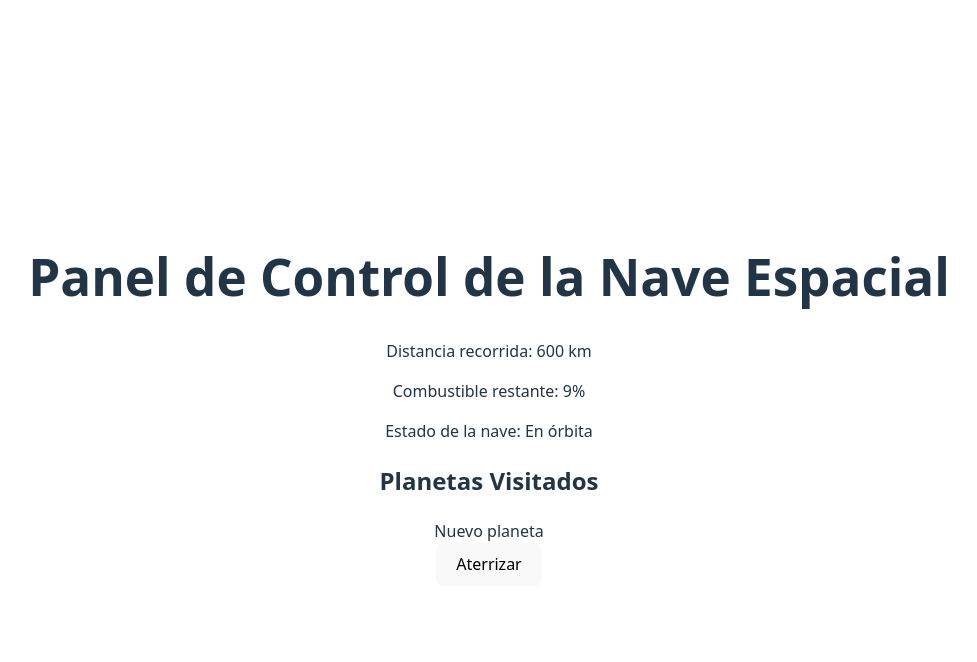
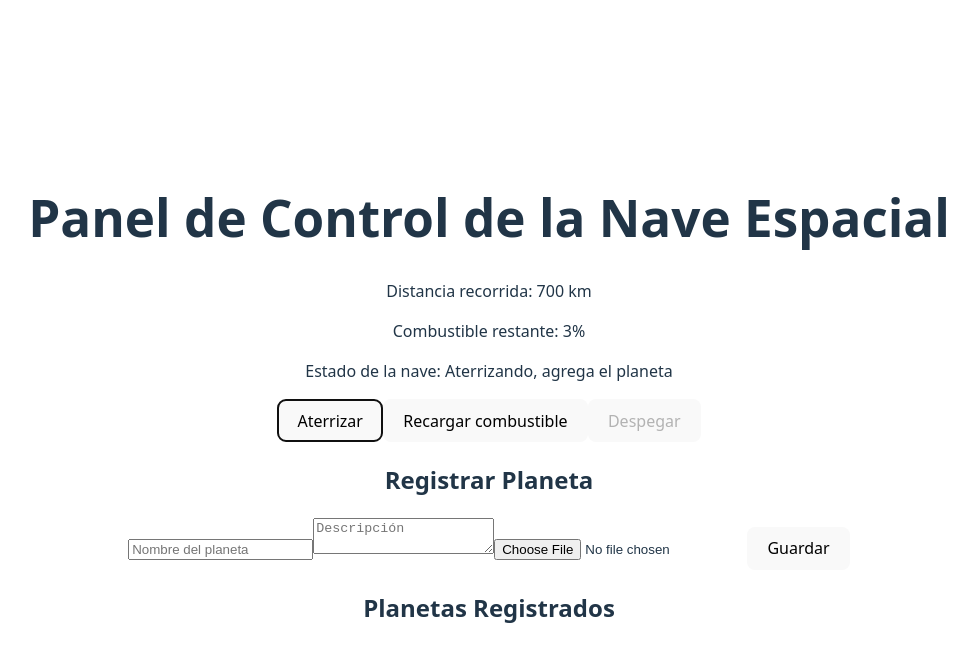
Before and after one commit to AmeghanFG/M6_IntroduccionAReact_Entregables, a React (Vite) app in the folder M6-4_Ciclo-de-vida-de-Componentes/: page / in a window 1280 px wide. Both pictures are taken after a click on the button "Aterrizar". Shown: the top 662 px of the page, without its empty margins (151-1128 px from the left). Built offline with nearby package versions, Linux system fonts and the light colour scheme.

Commit message:
Agregando localStorage y ocultación de formulario cuando no  se necesita

```diff
--- a/M6-4_Ciclo-de-vida-de-Componentes/src/App.jsx
+++ b/M6-4_Ciclo-de-vida-de-Componentes/src/App.jsx
@@ -1,5 +1,5 @@
-import React, { useState, useEffect, useMemo } from 'react';
-import Planeta from './components/Planeta';
+import React, { useState, useEffect, useMemo, useRef } from 'react';
+// import Planeta from './components/Planeta';
 import './App.css'
 
 function App() {
@@ -7,7 +7,16 @@ function App() {
   const [distancia, setDistancia] = useState(0);
   const [combustible, setCombustible] = useState(10);
   const [estadoNave, setEstadoNave] = useState('En órbita');
-  const [planetasVisitados, setPlanetasVisitados] = useState([]);
+
+  // Estados para planetas desde localStorage
+  const [planetas, setPlanetas] = useState(
+    JSON.parse(localStorage.getItem('planetas')) || []
+  );
+  const [nombre, setNombre] = useState('');
+  const [descripcion, setDescripcion] = useState('');
+  const [imagen, setImagen] = useState(null);
+  const inputImagenRef = useRef(null);
+  const [mostrarFormulario, setMostrarFormulario] = useState(false);
 
   // Efectos
   useEffect(() => {
@@ -37,9 +46,15 @@ function App() {
     // setEstadoNave('¡Combustible actualizado!');
     console.log(`Combustible actualizado: ${combustible}%`);
     if (combustible === 0 && estadoNave !== 'Aterrizando') {
-      setEstadoNave('Sin combustible, aterriza para recargar ⛽️');
+      setEstadoNave('Sin combustible ⛽️');
     }
   }, [combustible]);
+
+
+  // Efecto para guardar planetas en localStorage
+  useEffect(() => {
+    localStorage.setItem('planetas', JSON.stringify(planetas));
+  }, [planetas]);
 
   // Memorización
   const mensajeEstado = useMemo(() => {
@@ -47,12 +62,47 @@ function App() {
   }, [estadoNave]);
 
   const aterrizar = () => {
-    setEstadoNave('Aterrizando');
-    setPlanetasVisitados((prev) => [...prev, 'Nuevo planeta']);
-    setTimeout(() => {
-      setCombustible(10);
+    setEstadoNave('Aterrizando, agrega el planeta');
+    setMostrarFormulario(true);
+  };
+
+  const despegar = () => {
+    if (combustible > 0) {
       setEstadoNave('En órbita');
-    }, 1500); // Simula el aterrizaje y recarga de combustible
+      setMostrarFormulario(false);
+    } else {
+      setEstadoNave('Sin combustible, aterriza para recargar ⛽️');
+    }
+  };
+
+  const recargarCombustible = () => {
+    setCombustible(10);
+    // setEstadoNave('Combustible recargado');
+  };
+
+  const handleSubmit = (e) => { // Guardar planeta
+    e.preventDefault();
+
+    const nuevoPlaneta = {
+      nombre,
+      descripcion,
+      imagen: imagen ? URL.createObjectURL(imagen) : null,
+    };
+
+    setPlanetas([...planetas, nuevoPlaneta]);
+    setNombre('');
+    setDescripcion('');
+    setImagen(null);
+
+    if (inputImagenRef.current) {
+      inputImagenRef.current.value = ''; // Limpiar el input de imagen
+    }
+  };
+
+  const handleDelete = (index) => {
+    const nuevosPlanetas = [...planetas];
+    nuevosPlanetas.splice(index, 1);
+    setPlanetas(nuevosPlanetas);
   };
 
   return (
@@ -62,18 +112,50 @@ function App() {
         <p>Distancia recorrida: {distancia} km</p>
         <p>Combustible restante: {combustible}%</p>
         <p>Estado de la nave: {mensajeEstado}</p>
-
-        <h2>Planetas Visitados</h2>
-        {planetasVisitados.length > 0 ? (
-          planetasVisitados.map((planeta, index) => (
-            <Planeta key={index} nombre={planeta} />
-          ))
-        ) : (
-          <p>No has visitado ningún planeta aún.</p>
-        )}
+        <button onClick={aterrizar} disabled={estadoNave === 'Aterrizando'}>Aterrizar</button>
+        <button onClick={recargarCombustible}>Recargar combustible</button>
+        <button onClick={despegar} disabled={estadoNave !== 'Aterrizando'}>Despegar</button>
       </div>
       <div>
-        <button onClick={aterrizar} disabled={estadoNave === 'Aterrizando'}>Aterrizar</button>
+
+        {mostrarFormulario && (
+          <div className='formRegistrar-Planetas'>
+        <h2>Registrar Planeta</h2>
+          <form onSubmit={handleSubmit}>
+        <input
+          type="text"
+          placeholder="Nombre del planeta"
+          value={nombre}
+          onChange={(e) => setNombre(e.target.value)}
+          required
+        />
+        <textarea
+          placeholder="Descripción"
+          value={descripcion}
+          onChange={(e) => setDescripcion(e.target.value)}
+          required
+        />
+        <input
+          type="file"
+          onChange={(e) => setImagen(e.target.files[0])}
+          ref={inputImagenRef}
+        />
+        <button type="submit">Guardar</button>
+      </form>
+        </div>
+      )}
+
+      <h2>Planetas Registrados</h2>
+      <ul>
+        {planetas.map((planeta, index) => (
+          <li key={index}>
+            <h3>{planeta.nombre}</h3>
+            <p>{planeta.descripcion}</p>
+            {planeta.imagen && <img src={planeta.imagen} alt={planeta.nombre} />}
+            <button onClick={() => handleDelete(index)}>Eliminar</button>
+          </li>
+        ))}
+      </ul>
       </div>
     </>
   )
```
